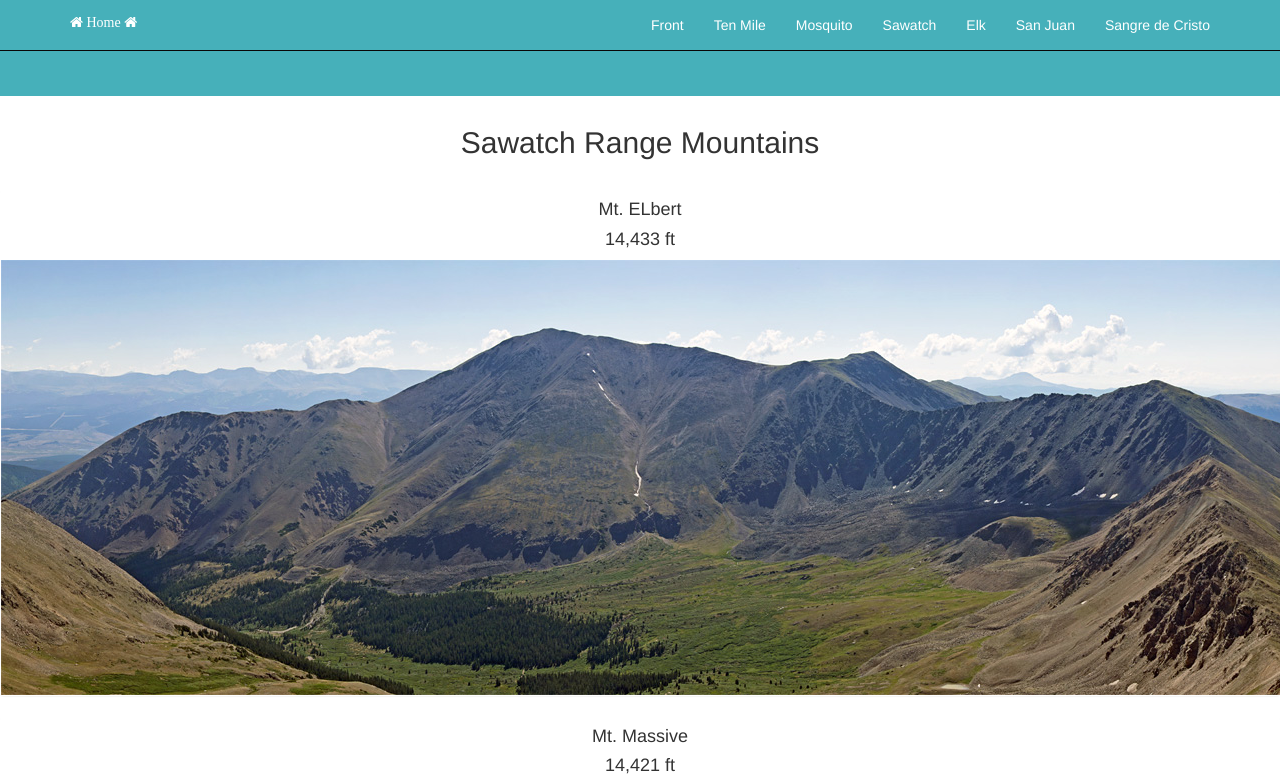
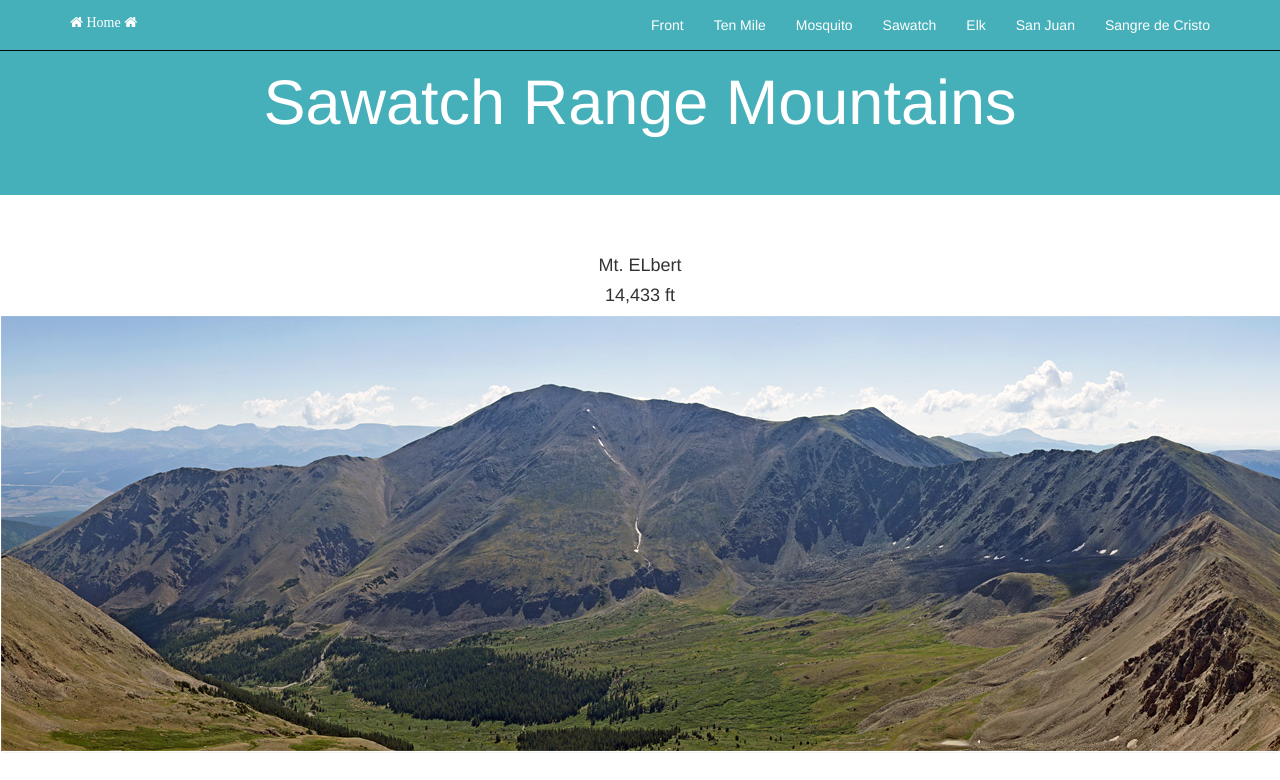
Before and after one commit to cooperdow/Fourteeners, a plain HTML site: page index.html at #!/sawatchrange in a window 1280 px wide. Shown: the top 780 px of the page. Drawn offline with nearby package versions, Linux system fonts and the light colour scheme; some packages are replaced by stand-ins of ours.

Commit message:
Update sawatchrange.html

```diff
--- a/pages/sawatchrange.html
+++ b/pages/sawatchrange.html
@@ -1,7 +1,7 @@
 <div  style="background-color: #46B0BA; color: #FFFFFF" class="jumbotron text-center">
-</div>
+<h1>Sawatch Range Mountains</h1></div>
 <div class="text-center">
-<h2>Sawatch Range Mountains</h2>
+
     <br>
 <div class="panel" ng-repeat="mountain in sawa">
 
```
